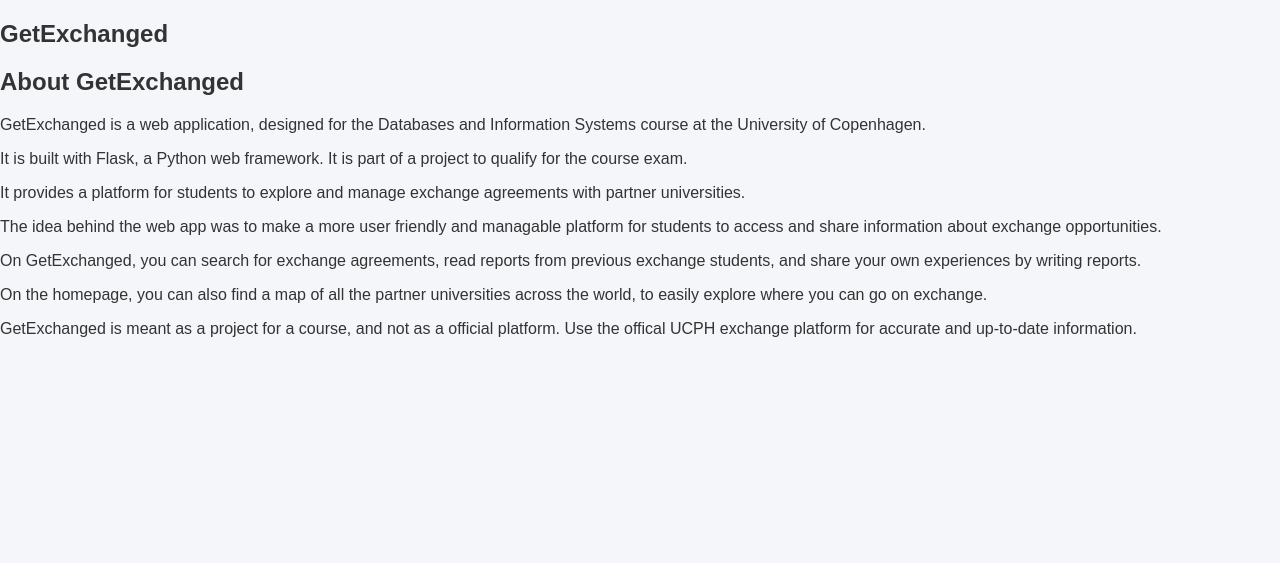
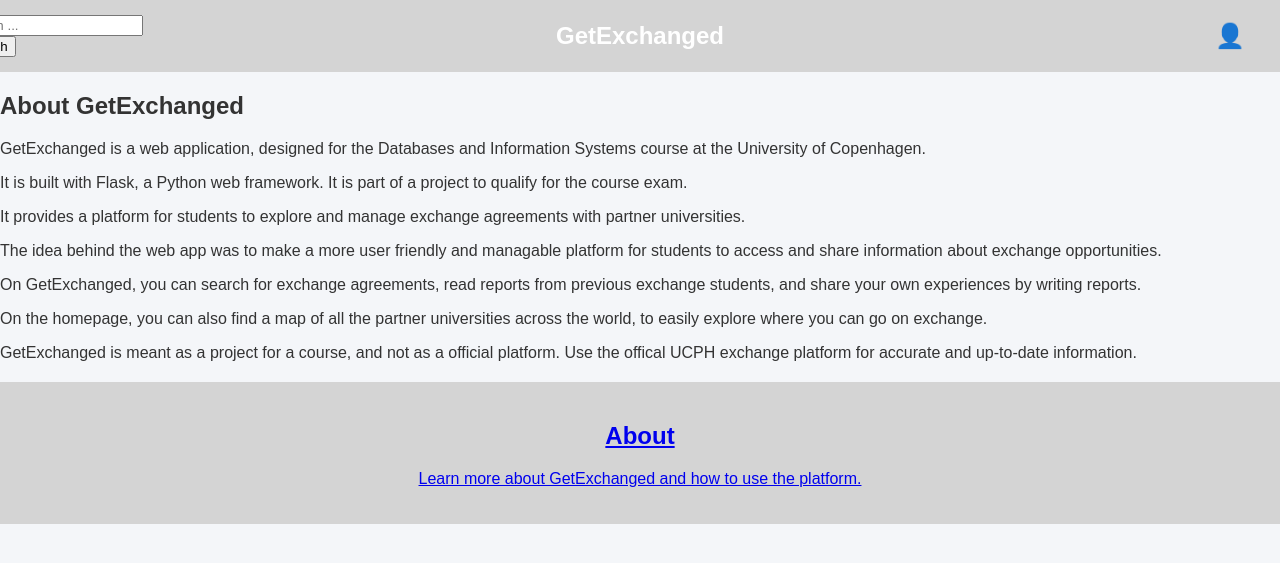
Before and after one commit to Michelle-Dimo/GetExchanged_DIS, a Flask app: page /about in a window 1280 px wide. Shown: the top 563 px of the page. Run offline with Flask 3, Linux system fonts and the light colour scheme; some libraries are stand-ins or nearby versions.

Commit message:
Tilføjet header og footer

```diff
--- a/app/static/style.css
+++ b/app/static/style.css
@@ -3,6 +3,63 @@ body {
     font-family: Arial, Helvetica, sans-serif;
     background-color: #f4f6f9;
     color: #333;
+}
+
+.topbar {
+    display: flex;
+    align-items: center;
+    justify-content: space-between;
+
+    padding: 15px 20px;
+
+    background-color: #d4d4d4;
+    color: rgb(0, 0, 0);
+}
+.nav-left,
+.nav-right {
+    width: 60px;
+
+    display: flex;
+    justify-content: center;
+}
+
+.nav-center {
+    flex: 1;
+    text-align: center;
+}
+
+.site-title {
+    color: white;
+    text-decoration: none;
+
+    font-size: 24px;
+    font-weight: bold;
+}
+
+.icon-btn {
+    color: white;
+    text-decoration: none;
+
+    font-size: 24px;
+}
+
+.icon-btn:hover,
+.site-title:hover {
+    opacity: 0.7;
+}
+
+.foot-bar {
+    display: flex;
+    text-align: center;
+    padding: 20px;
+    background-color: #d4d4d4;
+    color: rgb(0, 0, 0);
+    margin-top: 20px;
+}
+
+.foot-center {
+    flex: 1;
+    text-align: center;
 }
 
 .home-container {
--- a/app/templates/base.html
+++ b/app/templates/base.html
@@ -1,15 +1,44 @@
-<!doctype html>
-<title>{% block title %}{% endblock %} - Flaskr</title>
-<link rel="stylesheet" href="{{ url_for('static', filename='style.css') }}">
-<nav>
-  <h1>GetExchanged</h1>
-</nav>
-<section class="content">
-  <header>
-    {% block header %}{% endblock %}
-  </header>
-  {% for message in get_flashed_messages() %}
-    <div class="flash">{{ message }}</div>
-  {% endfor %}
-  {% block content %}{% endblock %}
-</section>
+<!DOCTYPE html>
+<head>
+    <meta charset="UTF-8">
+    <meta name="viewport" content="width=device-width, initial-scale=1.0">
+    <title>{% block title %}Min App{% endblock %}</title>
+    <link rel="stylesheet" href="{{ url_for('static', filename='style.css') }}">
+</head>
+<body>
+    <header class="topbar">
+        <div class="nav-left">
+            <div class="search-container">
+              <form method="POST" action="/search">
+                <input
+                  type="text"
+                  name="search"
+                  placeholder="Search ..."
+                  required
+                >
+              <button type="submit">Search</button>
+              </form>
+            </div>
+        </div>
+        <div class="nav-center">
+            <a href="{{ url_for('home') }}" class="site-title">
+                GetExchanged
+            </a>
+        </div>
+        <div class="nav-right">
+            <a href="{{ url_for('profile') }}" class="icon-btn">👤</a>
+        </div>
+    </header>
+    <main>{% block content %}{% endblock %}</main>
+    <footer class="foot-bar">
+      <div class="foot-center">
+        <div class="footer-content">
+            <a href="{{ url_for('about') }}" class="about-card">
+                <h2>About</h2>
+                <p>Learn more about GetExchanged and how to use the platform.</p>
+            </a>
+        </div>
+      </div>
+    </footer>
+</body>
+</html>
```
Also changed, not shown: app/templates/homepage.html (+0 -24 lines).
